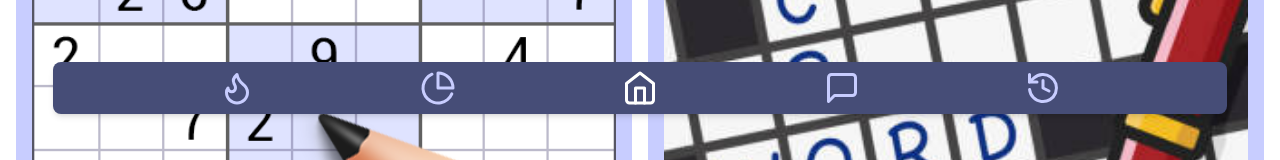
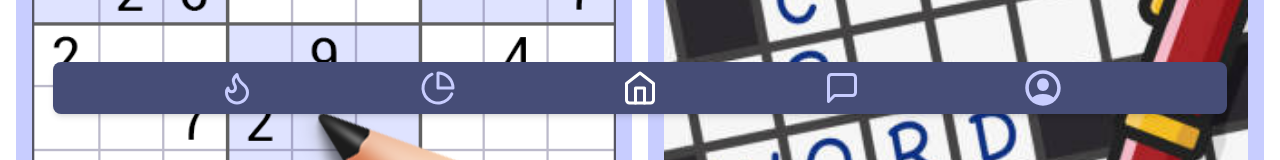
Before and after one commit to Truly-Depressed-Developers/stop-scrolling, a Next.js app: page / in a window 1280 px wide. Shown: the part 738-898 px from the top of the page. Built offline with nearby package versions, Linux system fonts and the light colour scheme.

Commit message:
Fix: change history icon to profile

```diff
--- a/src/components/Nav.tsx
+++ b/src/components/Nav.tsx
@@ -107,36 +107,15 @@ const Nav = () => {
                     <svg
                         width="36"
                         height="36"
-                        viewBox="0 0 24 24"
+                        viewBox="0 0 58 58"
                         fill="none"
                         xmlns="http://www.w3.org/2000/svg"
                     >
                         <path
-                            d="M3 3V8H8"
-                            stroke={
+                            d="M28.9724 57.4754C44.6345 57.4754 57.562 44.548 57.562 28.9135C57.562 13.279 44.6069 0.351562 28.9448 0.351562C13.3103 0.351562 0.410461 13.279 0.410461 28.9135C0.410461 44.548 13.3379 57.4754 28.9724 57.4754ZM28.9724 38.471C21.1828 38.471 15.1334 41.2609 12.2054 44.4651C8.44869 40.4046 6.156 34.9353 6.156 28.9135C6.156 16.2347 16.2936 6.06948 28.9448 6.06948C41.6236 6.06948 51.8164 16.2347 51.8441 28.9135C51.8441 34.9353 49.5514 40.4046 45.767 44.4927C42.839 41.2609 36.7896 38.471 28.9724 38.471ZM28.9724 33.9408C34.3312 33.9961 38.5023 29.4107 38.5023 23.4994C38.5023 17.9196 34.3036 13.2514 28.9724 13.2514C23.6688 13.2514 19.4425 17.9196 19.4702 23.4994C19.4978 29.4107 23.6412 33.9132 28.9724 33.9408Z"
+                            fill={
                                 pathname === "/profile" ? selectedColor : color
                             }
-                            strokeWidth="2"
-                            strokeLinecap="round"
-                            strokeLinejoin="round"
-                        />
-                        <path
-                            d="M3.05 13.0001C3.27151 15.0059 4.1607 16.8791 5.57478 18.3188C6.98886 19.7585 8.84577 20.6812 10.8473 20.9387C12.8488 21.1961 14.8788 20.7735 16.6112 19.7386C18.3436 18.7036 19.678 17.1165 20.3999 15.2321C21.1219 13.3476 21.1896 11.2752 20.5921 9.34766C19.9947 7.42012 18.7668 5.7493 17.1056 4.60353C15.4444 3.45776 13.4463 2.90354 11.4322 3.02987C9.41817 3.15619 7.50501 3.95574 6 5.30009L3 8.00009"
-                            stroke={
-                                pathname === "/history" ? selectedColor : color
-                            }
-                            strokeWidth="2"
-                            strokeLinecap="round"
-                            strokeLinejoin="round"
-                        />
-                        <path
-                            d="M12 7V12L16 14"
-                            stroke={
-                                pathname === "/history" ? selectedColor : color
-                            }
-                            strokeWidth="2"
-                            strokeLinecap="round"
-                            strokeLinejoin="round"
                         />
                     </svg>
                 </Link>
```
Also changed, not shown: public/icon/person.crop.circle.svg (added).
